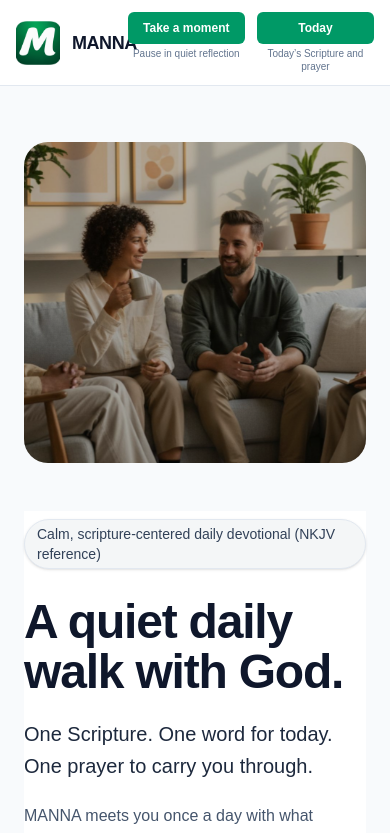
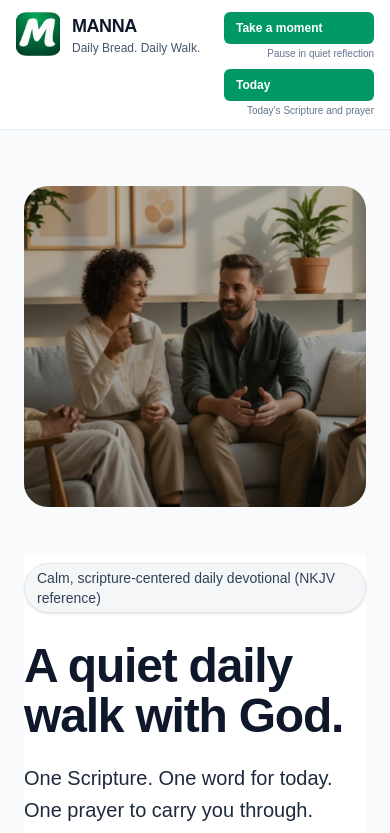
Before and after one commit to improved2025/Manna, a Next.js app: page /landing in a window 390 px wide. Shown: the top 833 px of the page. Built offline with nearby package versions, Linux system fonts and the light colour scheme.

Commit message:
Stack header actions on mobile to preserve brand layout

```diff
--- a/components/Header.tsx
+++ b/components/Header.tsx
@@ -4,7 +4,7 @@ import Link from "next/link";
 export default function Header() {
   return (
     <header className="sticky top-0 z-40 border-b border-slate-200 bg-white/90 backdrop-blur">
-      <div className="mx-auto flex max-w-6xl items-center justify-between px-4 py-3 sm:px-6 sm:py-4">
+      <div className="mx-auto flex max-w-6xl items-start justify-between px-4 py-3 sm:items-center sm:px-6 sm:py-4">
         {/* Logo */}
         <Link href="/landing" className="flex items-center gap-3">
           <Image
@@ -19,36 +19,53 @@ export default function Header() {
             <div className="text-lg font-semibold tracking-tight text-slate-900">
               MANNA
             </div>
-
-            {/* Hide tagline on mobile to prevent action buttons from wrapping */}
-            <div className="hidden text-xs text-slate-600 sm:block">
+            <div className="text-xs text-slate-600">
               Daily Bread. Daily Walk.
             </div>
           </div>
         </Link>
 
         {/* Actions */}
-        <div className="grid grid-cols-2 items-start gap-x-3 gap-y-1 text-center">
+        <div className="flex w-[150px] flex-col items-end gap-2 sm:w-auto sm:flex-row sm:items-center sm:gap-2">
+          {/* Take a moment */}
+          <div className="flex w-full flex-col items-end sm:w-auto sm:items-center">
             <Link
               href="/meditation"
-            className="rounded-md bg-emerald-600 px-3 py-2 text-xs font-semibold text-white hover:bg-emerald-700 whitespace-nowrap sm:bg-white sm:text-slate-900 sm:border sm:border-slate-300 sm:text-sm sm:px-4 sm:py-2 sm:hover:bg-slate-50"
+              className="
+                w-full whitespace-nowrap rounded-md bg-emerald-600 px-3 py-2 text-xs font-semibold text-white hover:bg-emerald-700
+                sm:w-auto sm:border sm:border-slate-300 sm:bg-white sm:px-4 sm:py-2 sm:text-sm sm:text-slate-900 sm:hover:bg-slate-50
+              "
             >
               Take a moment
             </Link>
+            <div className="mt-1 text-right text-[10px] leading-tight font-medium text-slate-500 sm:hidden">
+              Pause in quiet reflection
+            </div>
+          </div>
 
+          {/* Today */}
+          <div className="flex w-full flex-col items-end sm:w-auto sm:items-center">
             <Link
               href="/today"
-            className="rounded-md bg-emerald-600 px-3 py-2 text-xs font-semibold text-white hover:bg-emerald-700 whitespace-nowrap sm:text-sm sm:px-4 sm:py-2"
+              className="w-full whitespace-nowrap rounded-md bg-emerald-600 px-3 py-2 text-xs font-semibold text-white hover:bg-emerald-700 sm:w-auto sm:px-4 sm:py-2 sm:text-sm"
             >
               Today
             </Link>
+            <div className="mt-1 text-right text-[10px] leading-tight font-medium text-slate-500 sm:hidden">
+              Today’s Scripture and prayer
+            </div>
+          </div>
 
-          {/* Descriptions: visible on mobile + desktop, aligned cleanly */}
-          <div className="text-[10px] leading-tight font-medium text-slate-500 sm:text-[11px]">
+          {/* Desktop-only helper text (optional, subtle) */}
+          <div className="hidden sm:flex sm:flex-col sm:items-center sm:justify-center sm:pl-2">
+            {/* If you want desktop helper text too, uncomment these:
+            <div className="text-[11px] font-medium text-slate-500">
               Pause in quiet reflection
             </div>
-          <div className="text-[10px] leading-tight font-medium text-slate-500 sm:text-[11px]">
+            <div className="mt-1 text-[11px] font-medium text-slate-500">
               Today’s Scripture and prayer
+            </div>
+            */}
           </div>
         </div>
       </div>
```
Lines whose indentation alone changed are shown as unchanged.
